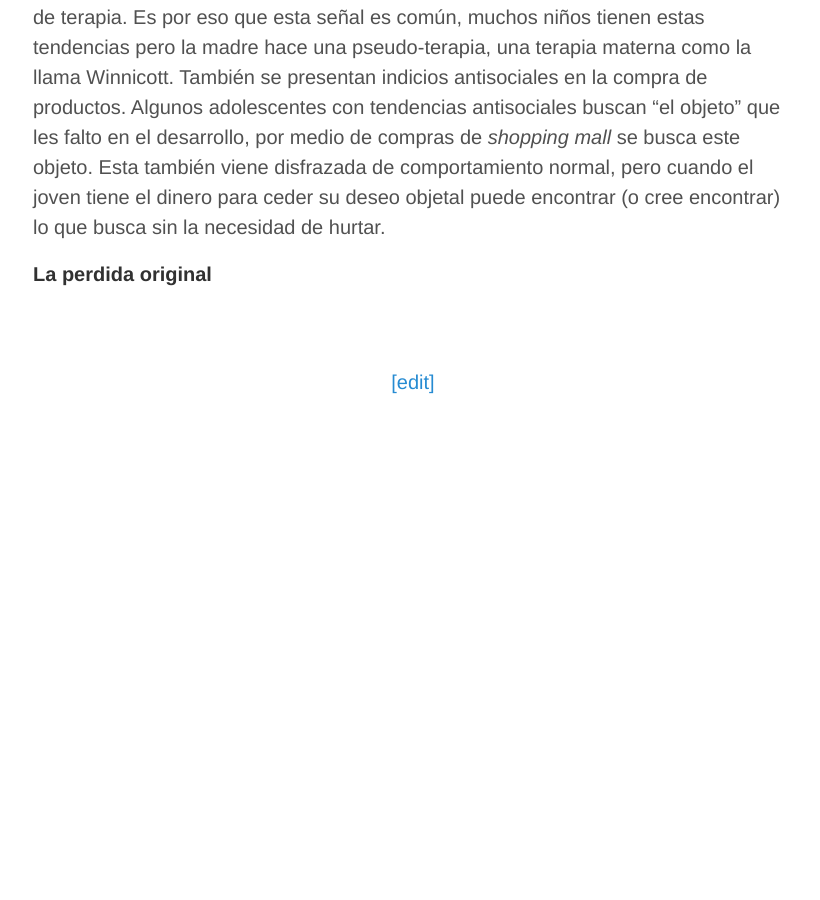
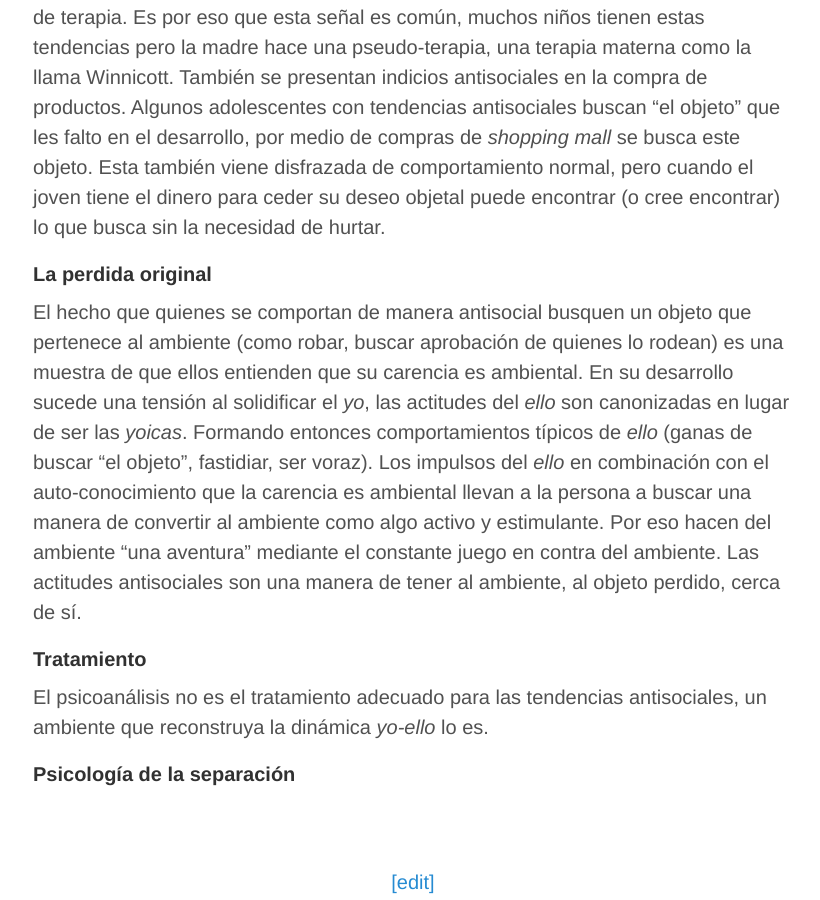
Before and after one commit to alex-esc/notes, a Jekyll site: the page built from _posts/2020-03-10-deprivacion-delincuencia-winnicott.md, in a window 1280 px wide and 900 px high, scrolled down 3661 px. Shown: the whole window, without its empty margins (227-1047 px from the left). Built offline with Jekyll 4.4.1, drawn with Linux system fonts in a browser that asks for light colours; before the commit the page ends 4066 px from its top, so only the background shows below that.

Commit message:
Update 2020-03-10-deprivacion-delincuencia-winnicott.md

```diff
--- a/_posts/2020-03-10-deprivacion-delincuencia-winnicott.md
+++ b/_posts/2020-03-10-deprivacion-delincuencia-winnicott.md
@@ -53,3 +53,11 @@ El ladrón no busca el objeto hurtado, mas bien resolver sus necesidades inconsc
 El hambre, la voracidad, es una temprana señal de estas tendencias. Pero esto es prácticamente normal, tanto así que el alimentar los deseos del *yo* y no los voraces deseos del *ello* es normal en cuestión de comida. La madre identifica que el bebé quiere mucha comida (deseo del *ello*) y deja de proveerla (atención al *yo*); este proceso (sin tratarse de comida, pero de fuerzas del *ello* contra el *yo*) es el método de terapia. Es por eso que esta señal es común, muchos niños tienen estas tendencias pero la madre hace una pseudo-terapia, una terapia materna como la llama Winnicott. También se presentan indicios antisociales en la compra de productos. Algunos adolescentes con tendencias antisociales buscan "el objeto" que les falto en el desarrollo, por medio de compras de *shopping mall* se busca este objeto. Esta también viene disfrazada de comportamiento normal, pero cuando el joven tiene el dinero para ceder su deseo objetal puede encontrar (o cree encontrar) lo que busca sin la necesidad de hurtar.
 
 ##### La perdida original
+
+El hecho que quienes se comportan de manera antisocial busquen un objeto que pertenece al ambiente (como robar, buscar aprobación de quienes lo rodean) es una muestra de que ellos entienden que su carencia es ambiental. En su desarrollo sucede una tensión al solidificar el *yo*, las actitudes del *ello* son canonizadas en lugar de ser las *yoicas*. Formando entonces comportamientos típicos de *ello* (ganas de buscar "el objeto", fastidiar, ser voraz). Los impulsos del *ello* en combinación con el auto-conocimiento que la carencia es ambiental llevan a la persona a buscar una manera de convertir al ambiente como algo activo y estimulante. Por eso hacen del ambiente "una aventura" mediante el constante juego en contra del ambiente. Las actitudes antisociales son una manera de tener al ambiente, al objeto perdido, cerca de sí.
+
+##### Tratamiento
+
+El psicoanálisis no es el tratamiento adecuado para las tendencias antisociales, un ambiente que reconstruya la dinámica *yo-ello* lo es.
+
+#### Psicología de la separación
```
